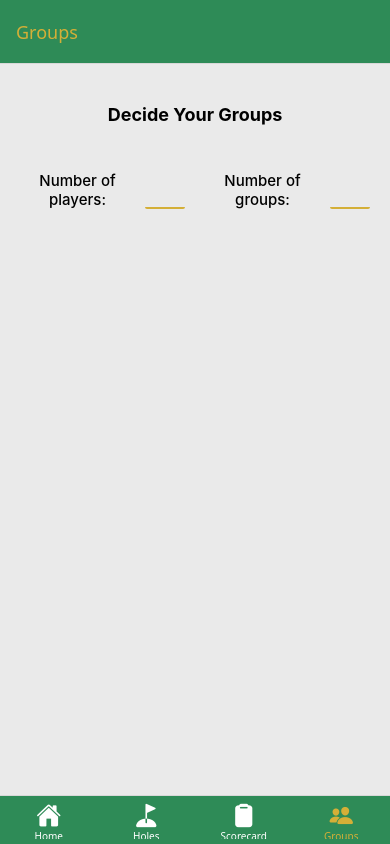
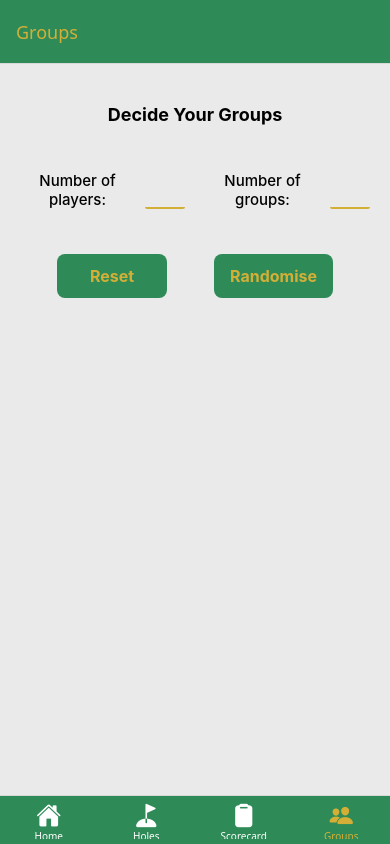
Before and after one commit to sam2829/RN-Golf-Caddy-App, a React Native app: screen /GroupScreen in a window 390 px wide. Built offline with nearby package versions, Linux system fonts and the light colour scheme.

Commit message:
Add ability for users to add the player names and also reset all group data

```diff
--- a/components/UI/Button.js
+++ b/components/UI/Button.js
@@ -24,6 +24,7 @@ const styles = StyleSheet.create({
     paddingVertical: 12,
     paddingHorizontal: 16,
     borderRadius: 8,
+    minWidth: 110,
   },
   buttonText: {
     textAlign: "center",
--- a/screens/GroupsScreen.js
+++ b/screens/GroupsScreen.js
@@ -3,6 +3,7 @@ import { Colors } from "../constants/styles";
 import Header from "../components/UI/Header";
 import GroupNumbers from "../components/groups/GroupNumbers";
 import { useState } from "react";
+import Button from "../components/UI/Button";
 
 // component to render group screen
 function GroupScreen() {
@@ -12,17 +13,37 @@ function GroupScreen() {
   //   use state hook for number of Groups
   const [numberOfGroups, setNumberOfGroups] = useState();
 
+  //   use state hook for player names
+  const [playerNames, setPlayerNames] = useState({});
+
   //   function for handling number of players
   const handlePlayerNumbers = (value) => {
-    const cleanedValue = value.replace(/[^1-9]/g, "");
+    const cleanedValue = value.replace(/[^0-9]/g, "");
     setNumberOfPlayers(value ? Number(cleanedValue) : 0);
   };
 
   //   function for handling number of groups
   const handleNumberOfGroups = (value) => {
-    const cleanedValue = value.replace(/[^1-9]/g, "");
+    const cleanedValue = value.replace(/[^0-9]/g, "");
     setNumberOfGroups(value ? Number(cleanedValue) : 0);
   };
+
+  //   function for handling player names
+  const handleChangePlayerNames = (index, name) => {
+    setPlayerNames((prev) => ({
+      ...prev,
+      [`player${index + 1}`]: name,
+    }));
+  };
+
+  //   function to handle resetting all data
+  const handleResetGroupdata = () => {
+    setNumberOfPlayers("");
+    setNumberOfGroups("");
+    setPlayerNames({});
+  };
+
+  console.log(playerNames);
 
   return (
     <ScrollView style={styles.container}>
@@ -35,11 +56,44 @@ function GroupScreen() {
         numberOfGroups={numberOfGroups}
         onGroupNumberChange={handleNumberOfGroups}
       />
-      {numberOfPlayers > 0 &&
-        numberOfGroups > 0 &&
-        Array.from({ length: numberOfPlayers }, (_, i) => (
-          <Text key={i}>Player {i + 1}</Text>
-        ))}
+      <View style={styles.playerNamesContainer}>
+        {numberOfPlayers > 0 &&
+          numberOfGroups > 0 &&
+          Array.from({ length: numberOfPlayers }, (_, i) => (
+            <View key={i} style={styles.playerBlock}>
+              <Text style={styles.player}>Player {i + 1}:</Text>
+              <TextInput
+                keyboardType="default"
+                style={styles.playerNameInput}
+                placeholder={`Enter player name`}
+                value={playerNames[`player${i + 1}`] || ""}
+                onChangeText={(text) => handleChangePlayerNames(i, text)}
+              />
+            </View>
+          ))
+            .reduce((rows, element, index) => {
+              if (index % 2 === 0) {
+                rows.push([element]);
+              } else {
+                rows[rows.length - 1].push(element);
+              }
+              return rows;
+            }, [])
+            .map((row, i) => (
+              <View key={i} style={styles.row}>
+                {row}
+                {/* Filler to keep layout aligned */}
+                {row.length === 1 && <View style={styles.playerBlock} />}
+              </View>
+            ))}
+      </View>
+      {/* import and display reset and submit player buttons */}
+      <View style={styles.buttonsContainer}>
+        <Button onPress={handleResetGroupdata} style={styles.button}>
+          Reset
+        </Button>
+        <Button style={styles.button}>Randomise</Button>
+      </View>
     </ScrollView>
   );
 }
@@ -53,4 +107,32 @@ const styles = StyleSheet.create({
     backgroundColor: Colors.colors.lightGrey,
     paddingHorizontal: 10,
   },
+  playerNamesContainer: {},
+  row: {
+    flexDirection: "row",
+    justifyContent: "space-between",
+  },
+  playerBlock: {
+    flex: 1,
+    marginHorizontal: 10,
+    marginBottom: 15,
+  },
+  player: {
+    fontSize: 14,
+    fontWeight: "500",
+    marginBottom: 8,
+  },
+  playerNameInput: {
+    borderWidth: 2,
+    borderRadius: 8,
+    borderColor: Colors.colors.primaryGold,
+    fontSize: 12,
+    padding: 10,
+  },
+  buttonsContainer: {
+    flexDirection: "row",
+    justifyContent: "space-evenly",
+    alignItems: "center",
+    marginVertical: 20,
+  },
 });
```
